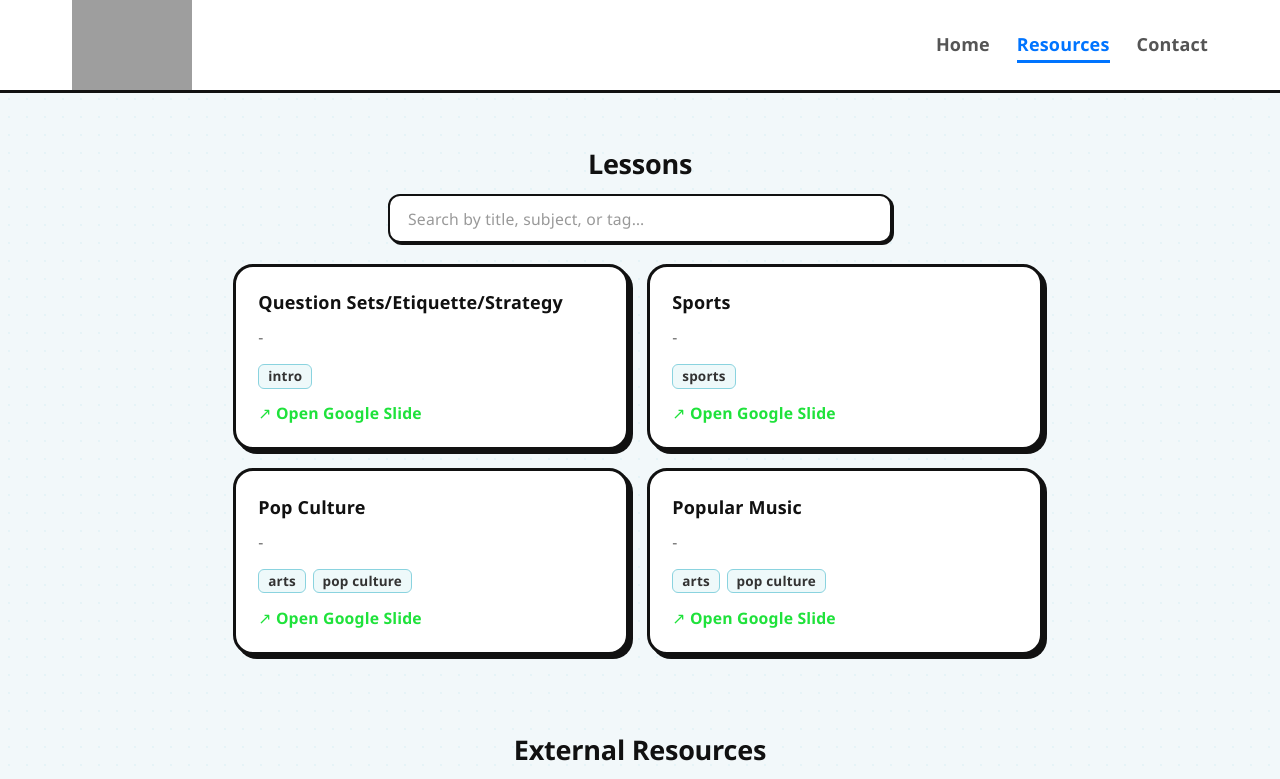
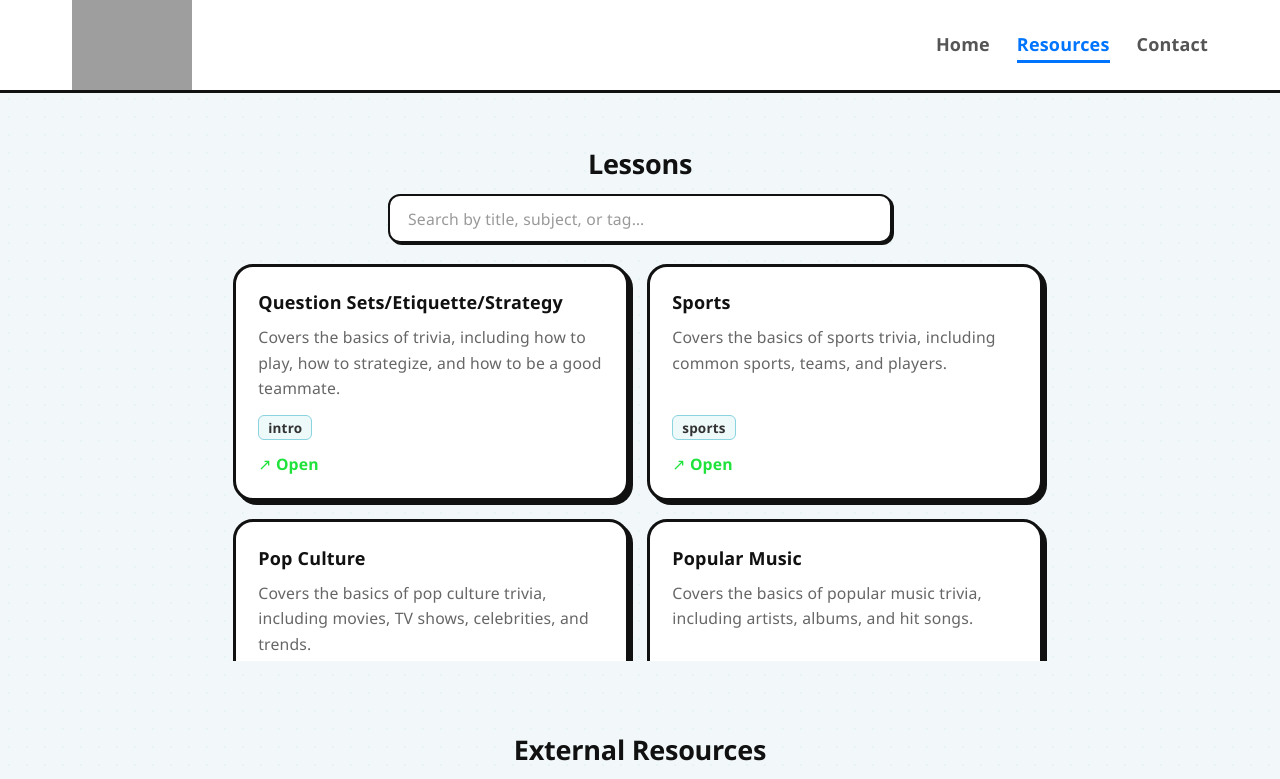
Before and after one commit to Reach-Trivia/reach-trivia.github.io, a React (Vite) app in the folder trivia-club/: page /resources in a window 1280 px wide. Shown: the top 779 px of the page. Built offline with nearby package versions, Linux system fonts and the light colour scheme; grey boxes are pictures that could not be loaded.

Commit message:
Resources page
Added descriptions and changed open google slides -> open

```diff
--- a/trivia-club/src/data/resources.js
+++ b/trivia-club/src/data/resources.js
@@ -1,61 +1,61 @@
 export const resources = [
   // All tags ["intro", "arts", "pop culture", "humanities", "contemporary world", "sports", "science"]
   { id: 1, title: "Question Sets/Etiquette/Strategy",
-    description: "-",
+    description: "Covers the basics of trivia, including how to play, how to strategize, and how to be a good teammate.",
     tags: ["intro"],
     slideUrl: "https://docs.google.com/presentation/d/1tm_zDYqn7EJsLFdveNrpjpw7mirdqWeg8pTa_t1mvGs/edit?usp=drive_link"
   },
 
-  { id: 1, title: "Sports",
-    description: "-",
+  { id: 2, title: "Sports",
+    description: "Covers the basics of sports trivia, including common sports, teams, and players.",
     tags: ["sports"],
     slideUrl: "https://docs.google.com/presentation/d/1OipstngqJ4nDIeb6fVIJ1xGm5C1AiDYJwjp-_w5jKiE/edit?usp=drive_link"
   },
 
-  { id: 2, title: "Pop Culture",
-    description: "-",
+  { id: 3, title: "Pop Culture",
+    description: "Covers the basics of pop culture trivia, including movies, TV shows, celebrities, and trends.",
     tags: ["arts", "pop culture"],
     slideUrl: "https://docs.google.com/presentation/d/13K4PosghvbaHc_FQXpyOaT_soRV2KA6I_M4C7rPtEIc/edit?usp=drive_link"
   },
 
-  { id: 3, title: "Popular Music",
-    description: "-",
+  { id: 4, title: "Popular Music",
+    description: "Covers the basics of popular music trivia, including artists, albums, and hit songs.",
     tags: ["arts", "pop culture"],
     slideUrl: "https://docs.google.com/presentation/d/1bWTZYHYH8ygksRSai97qu8Er520tpyLv7rD61MttYqA/edit?usp=drive_link"
   },
 
-  { id: 4, title: "Popular Literature",
-    description: "-",
+  { id: 5, title: "Popular Literature",
+    description: "Covers the basics of popular literature trivia, including famous books, authors, and literary movements.",
     tags: ["humanities", "pop culture"],
     slideUrl: "https://docs.google.com/presentation/d/1IhpF5wwaDr7r3nXm3YUeRgUY2h0i0UXnq3tk1cOB6ow/edit?usp=drive_link"
   },
 
-  { id: 5, title: "Literature",
-    description: "-",
+  { id: 6, title: "Literature",
+    description: "Covers the basics of literature trivia, including famous authors, books, and literary movements.",
     tags: ["humanities"],
     slideUrl: "https://docs.google.com/presentation/d/1qvzJB3QDXil2Rs39UTAVYUurjBuMyGxmL9wGh3nFqLw/edit?usp=drive_link"
   },
 
-  { id: 6, title: "Geography",
-    description: "-",
+  { id: 7, title: "Geography",
+    description: "Covers the basics of geography trivia, including countries, cities, and physical features.",
     tags: ["science", "contemporary world"],
     slideUrl: "https://docs.google.com/presentation/d/1Gg9mZtAJqdhAfxB5XXpGDatUxHw2tXDRswDm_qN85DM/edit?usp=drive_link"
   },
 
-  { id: 7, title: "Classical Music",
-    description: "-",
+  { id: 8, title: "Classical Music",
+    description: "Covers the basics of classical music trivia, including famous composers, pieces, and musical periods.",
     tags: ["arts", "humanities"],
     slideUrl: "https://docs.google.com/presentation/d/1RPDrWpWBxs1ZNKn3-jyZ6ONF3ndAsmbJewa5tazsPeo/edit?usp=drive_link"
   },
 
-  { id: 8, title: "Social Science",
-    description: "-",
+  { id: 9, title: "Social Science",
+    description: "Covers the basics of social science trivia, including psychology, sociology, and anthropology.",
     tags: ["humanities", "contemporary world"],
     slideUrl: "https://docs.google.com/presentation/d/188P98WWKxH79Bc7wdOZMm8-4ovxECpe7rsTzHhA2OW0/edit?usp=drive_link"
   },
 
-  { id: 9, title: "Religion & Myth",
-    description: "-",
+  { id: 10, title: "Religion & Myth",
+    description: "Covers the basics of religion and mythology trivia, including major world religions and mythological stories.",
     tags: ["humanities"],
     slideUrl: "https://docs.google.com/presentation/d/14emHgV4AWSrvioYoBjB-mpd_AbIjYO29rCaRImJdrJ0/edit?usp=drive_link"
   },
@@ -64,4 +64,6 @@ export const resources = [
 export const externalLinks = [
   { title: "Consensus", url: "https://www.consensustrivia.com/index.html", description: "More information about Consensus."
   },
+  { title: "SparkNotes", url: "https://www.sparknotes.com/", description: "A great resource for literature and other subjects."
+  },
 ];
--- a/trivia-club/src/pages/Resources.jsx
+++ b/trivia-club/src/pages/Resources.jsx
@@ -65,7 +65,7 @@ export default function Resources() {
                     target="_blank"
                     rel="noopener noreferrer"
                   >
-                    ↗ Open Google Slide
+                    ↗ Open
                   </a>
                 </div>
               ))}
```
